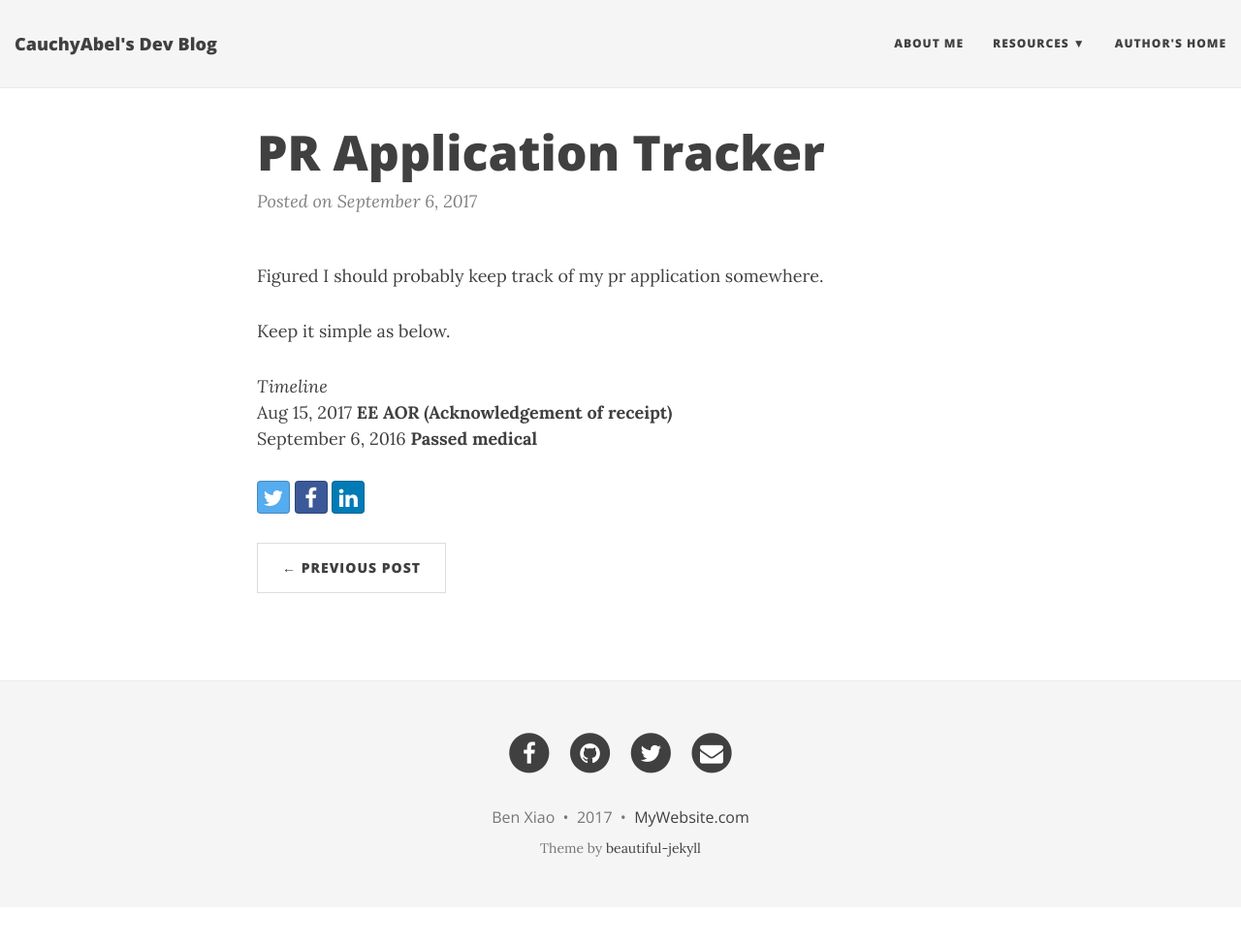
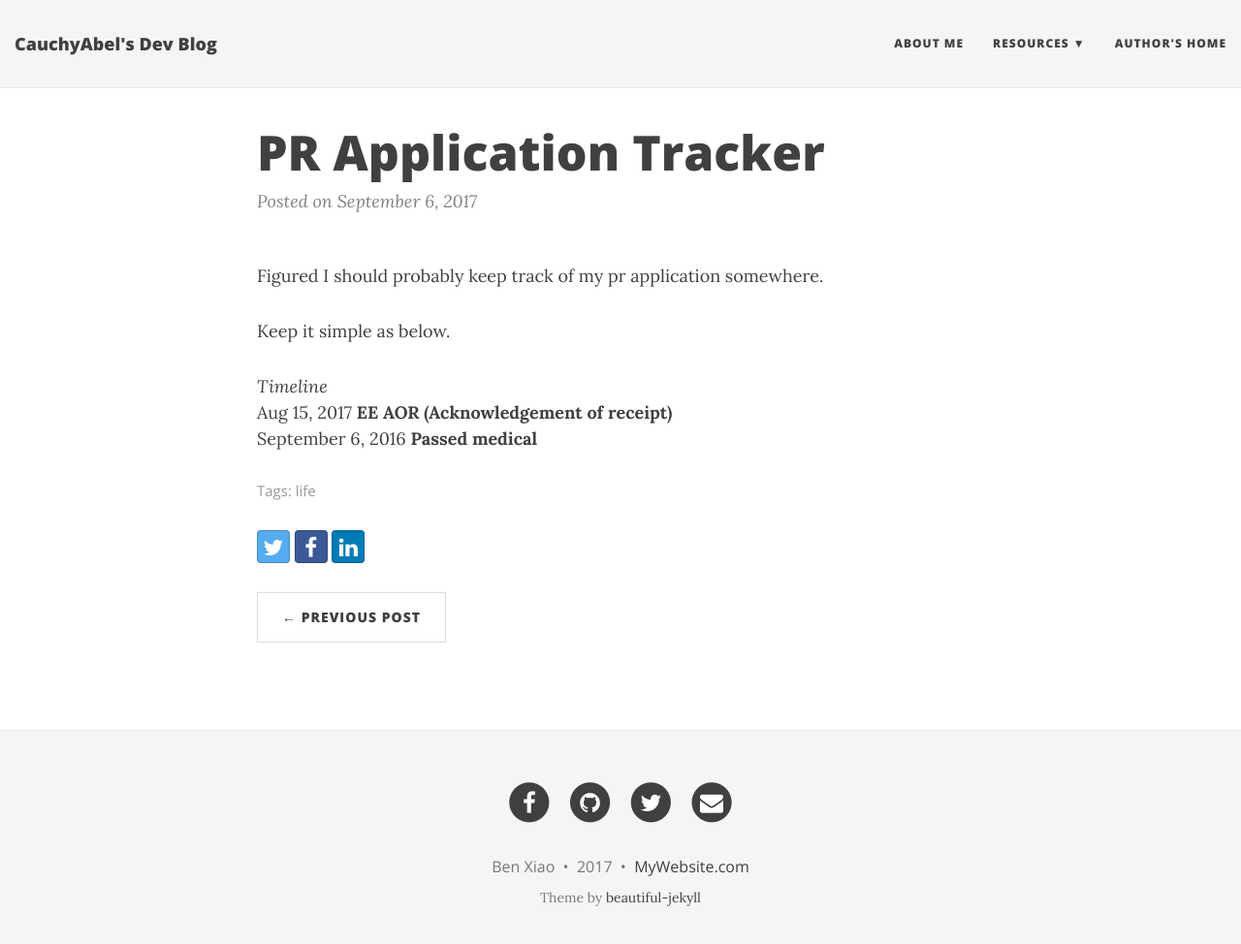
Before and after one commit to CauchyAbel-zz/cauchyabel.github.io, a Jekyll site: the page built from _posts/2017-09-06-pr-application-update.md, in a window 1280 px wide and 987 px high. Shown: the top 974 px of the window at 97% size. Built offline with Jekyll 4.4.1, drawn with Linux system fonts in a browser that asks for light colours; nearby versions of some CDN libraries.

Commit message:
Tags test on post

```diff
--- a/_posts/2017-09-06-pr-application-update.md
+++ b/_posts/2017-09-06-pr-application-update.md
@@ -1,6 +1,8 @@
 ---
 layout: post
 title: PR Application Tracker
+tags:
+- life
 ---
 
 Figured I should probably keep track of my pr application somewhere.
```
